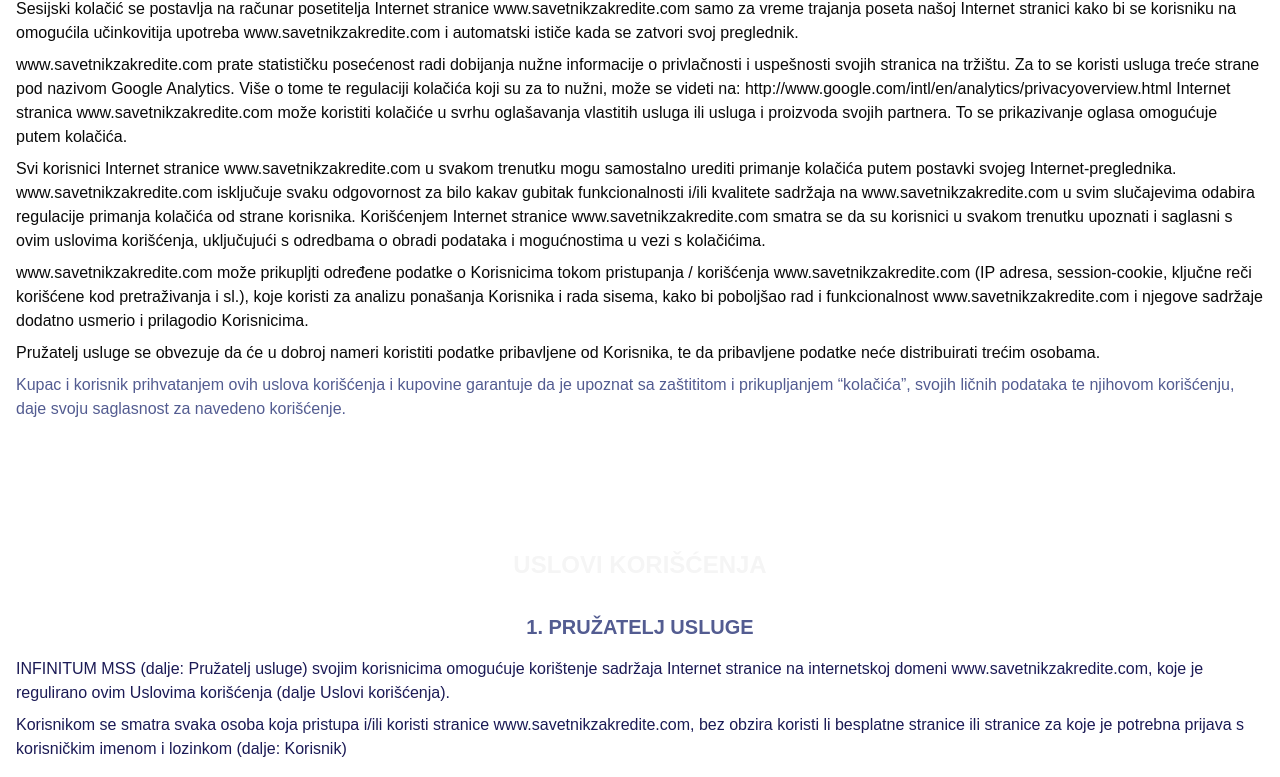
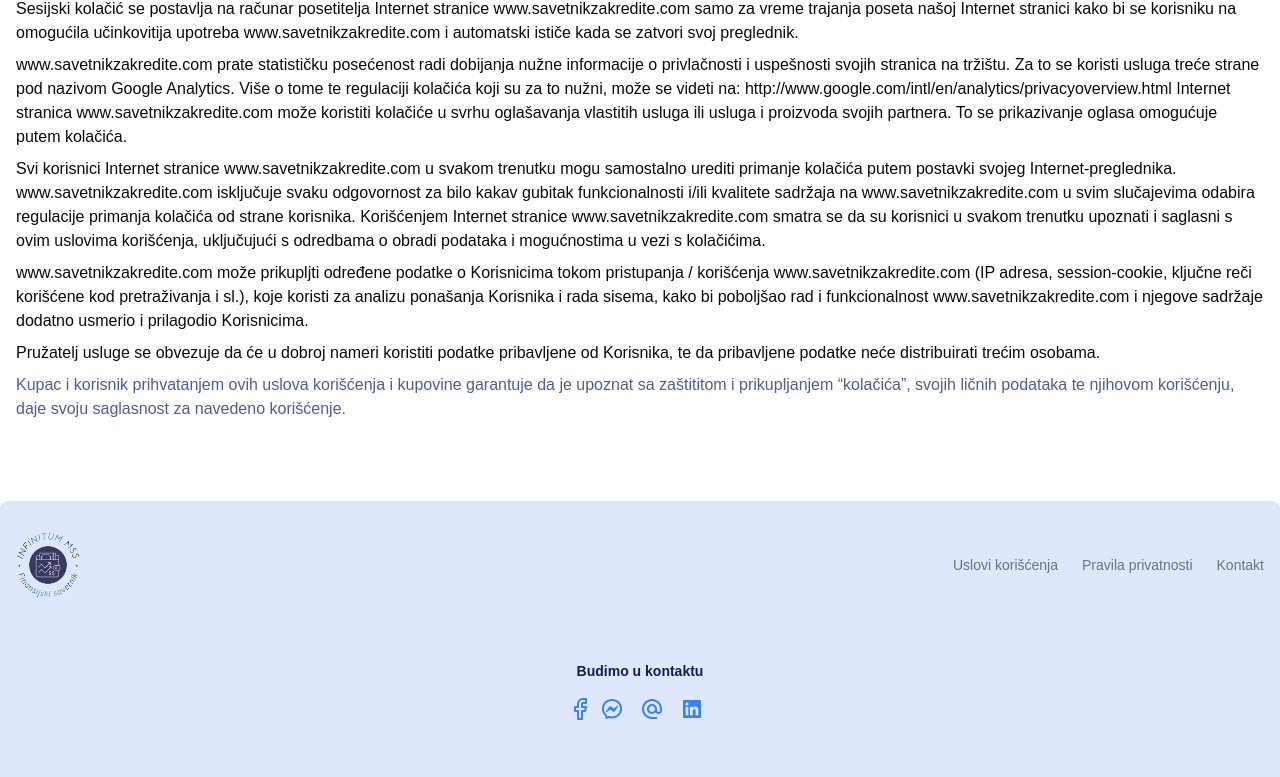
Before and after one commit to darkohedgehog/kreditni-savetnik, a Next.js app: page /pravila-privatnosti in a window 1280 px wide. Shown: the part 1995-2772 px from the top of the page. Built offline with nearby package versions, Linux system fonts and the light colour scheme; no server answers.

Commit message:
Modified page

```diff
--- a/src/app/pravila-privatnosti/page.tsx
+++ b/src/app/pravila-privatnosti/page.tsx
@@ -1,6 +1,5 @@
 import CookiesStatement from '@/components/privacy/CookiesStatement'
 import Privacy from '@/components/privacy/Privacy'
-import TermsOfUse from '@/components/privacy/TermsOfUse'
 import React from 'react'
 import siteMetadata from '../utils/siteMetaData';
 
@@ -37,7 +36,6 @@
     <>
     <Privacy />
     <CookiesStatement  />
-    <TermsOfUse  />
     </>
   )
 }
```
